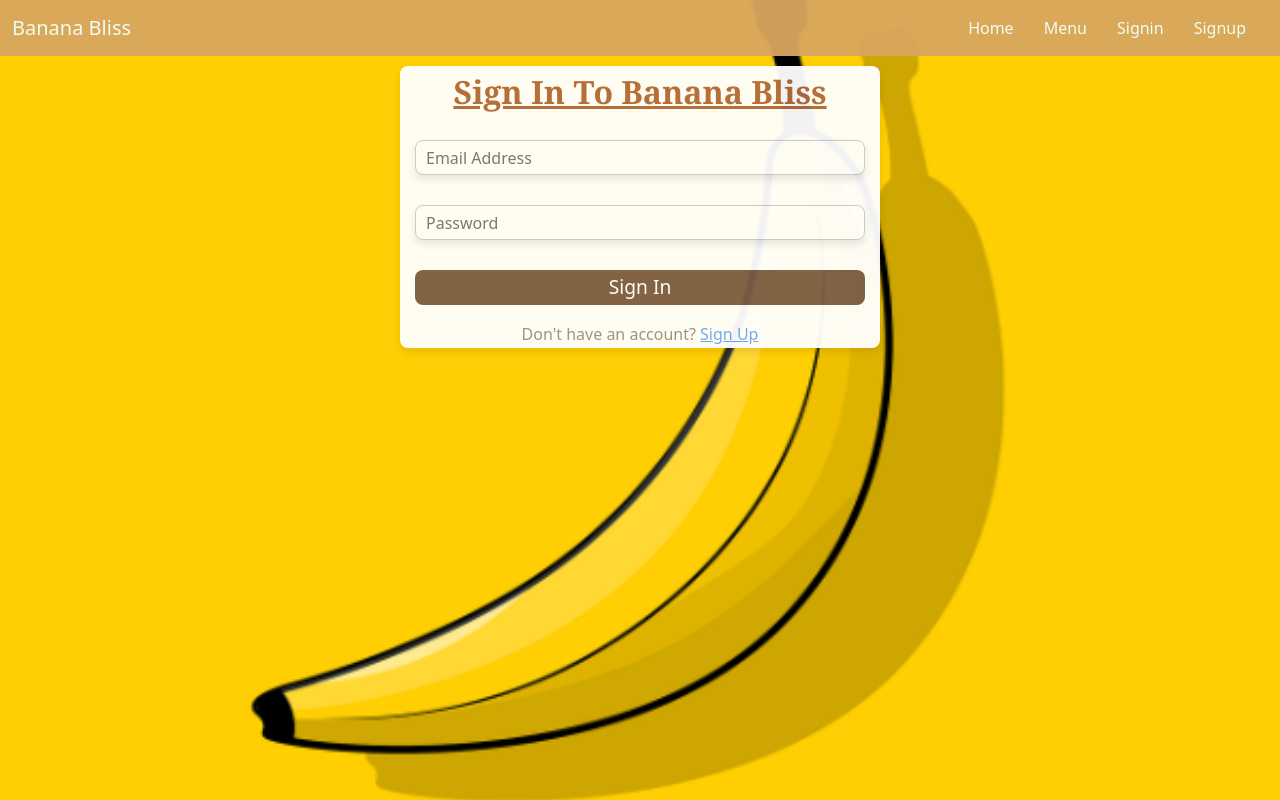
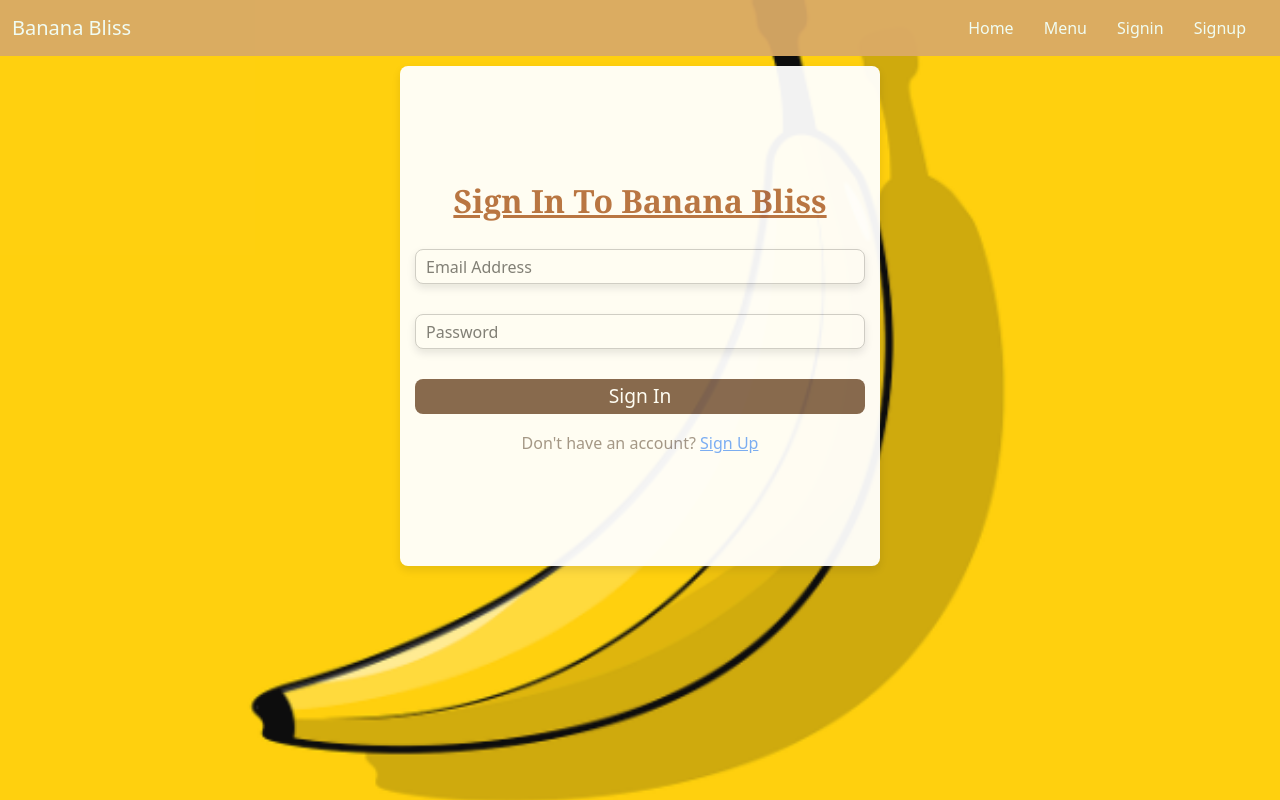
Before and after one commit to Labeodan/BananaBliss-frontend, a React (Vite) app: page /signin in a window 1280 px wide. Built offline with nearby package versions, Linux system fonts and the light colour scheme; no server answers.

Commit message:
created and started styling the checkout page

```diff
--- a/src/App.jsx
+++ b/src/App.jsx
@@ -51,7 +51,7 @@ function App() {
   if (error.code === "token_not_valid") {
     removeToken()
     setUser(null)
-    navigate("/")
+    navigate("/login")
   }
 
   return (
--- a/src/assets/styles/_global.scss
+++ b/src/assets/styles/_global.scss
@@ -4,22 +4,36 @@
     box-sizing: border-box;
 }
 
+::-webkit-scrollbar {
+  width: 10px;
+}
+
+::-webkit-scrollbar-track {
+  background-color:#7c5d48;
+  border-radius: 10px;
+}
+
+::-webkit-scrollbar-thumb {
+  border-radius: 10px;
+  background-color: #ccc;
+}
 
 
-body {
+html,body {
   background-image: url("../images/Screenshot\ 2024-11-18\ at\ 12.47.39.png");
   background-size: cover;
   opacity: 0.95;
   background-color: #d8a65e;
   background-position: center;
-  height: 100vh;
+  height: 100%;
+  scroll-behavior: smooth;
 
 }
 
 
 // }
 #root {
-  min-height: 100vh; // Ensures full viewport height
+  // min-height: 100vh; // Ensures full viewport height
 }
 
 
@@ -56,7 +70,7 @@ p {
   line-height: 28px;
 }
 
-form {
+#form {
   input {
     margin: 15px;
     height: 35px;
@@ -100,7 +114,7 @@ form {
   text-align: center;
   background-color: white;
   box-shadow: 0 4px 8px rgba(0, 0, 0, 0.1);
-  // height: 500px;
+  height: 500px;
 
 
 
--- a/src/pages/Admin/Admin.jsx
+++ b/src/pages/Admin/Admin.jsx
@@ -190,7 +190,7 @@ const Admin = () => {
               <h3>Edit Message</h3>
               <button onClick={closeEditModal}>X</button>
             </div>
-            <form className={styles.formContainer} onSubmit={saveMessage}>
+            <form className={styles.formContainer} id="form" onSubmit={saveMessage}>
               <textarea
                 name="message"
                 defaultValue={selectedOrder.message || ""}
--- a/src/pages/Admin/ProductManager.jsx
+++ b/src/pages/Admin/ProductManager.jsx
@@ -199,7 +199,7 @@ function ProductManager() {
             <h3>Edit Product</h3>
             <button onClick={closeEditModal}>X</button>
           </div>
-          <form className={styles.formContainer} onSubmit={handleEditProduct}>
+          <form className={styles.formContainer} id="form" onSubmit={handleEditProduct}>
             <input
               type="text"
               placeholder="Product Name"
--- a/src/pages/Cart/Cart.module.scss
+++ b/src/pages/Cart/Cart.module.scss
@@ -2,7 +2,7 @@
 /* Body Styling */
 .cartContainer {
     max-width: 1000px;
-    margin: auto;
+    // margin: auto;
     padding: 2rem;
     background-color: #f9f3e9;
     font-family: Arial, sans-serif;
--- a/src/pages/Checkout/Checkout.jsx
+++ b/src/pages/Checkout/Checkout.jsx
@@ -5,10 +5,10 @@ function Checkout() {
     const [ formData, setFormData ] = useState({
         firstname: "",
         lastname: "",
-        mobile: null,
+        mobile: "",
         address: {
             street: "",
-            houseNumber: null,
+            houseNumber: "",
             city: "",
             province: "",
             postalCode: "",
@@ -47,11 +47,10 @@ function Checkout() {
 
 
   return (
-      <div id={styles.checkout_page}>
-          checkout page
-          <div className="form-container">
-          <form action="" method="post" onSubmit={handelFormSubmit}>
-              <label htmlFor="form-heading">Billing Details</label>
+      <div id={styles.checkout_page} className="container-fluid">
+          <div className="form-container container align-items-start">
+          <form action="" method="post" onSubmit={handelFormSubmit} id={styles.checkout_form} className="container-lg d-flex flex-column m-2">
+              <label htmlFor="form-heading" className="mt-2 mb-2">Billing Details</label>
 
               <input
               type="text"
--- a/src/pages/Checkout/Checkout.module.scss
+++ b/src/pages/Checkout/Checkout.module.scss
@@ -1,4 +1,16 @@
 #checkout_page {
+   background-color: white;
+   // background-image: linear-gradient(transparent, white, transparent , white);
+   display: flex;
+   flex-direction: column;
+   width: 100%;
+   height: 100vh;
    font-size: 1.5rem;
-   height: auto !important;
+   div {
+      form {
+         input {
+            margin: 10px 0
+         }
+      }
+   }
 }
--- a/src/pages/Landing/Landing.jsx
+++ b/src/pages/Landing/Landing.jsx
@@ -16,7 +16,7 @@ function Landing({products, loading}) {
 
 
   return (
-    <div>
+    <div className={styles.landing}>
       <header className={styles.banner}>
       <div className={styles.overlay}>
         <h1>Welcome to Banana Bliss</h1>
--- a/src/pages/Signin/Signin.jsx
+++ b/src/pages/Signin/Signin.jsx
@@ -47,7 +47,7 @@ function Signin({ setUser }) {
 
   return (
     <div className="form-container">
-      <form onSubmit={handleSubmit}>
+      <form onSubmit={handleSubmit} id="form">
         <h1>Sign In To Banana Bliss</h1>
         <input
           type="email"
--- a/src/pages/Signup/Signup.jsx
+++ b/src/pages/Signup/Signup.jsx
@@ -78,7 +78,7 @@ function Signup({ setUser }) {
   console.log(errors)
   return (
     <div className="form-container">
-      <form onSubmit={handleSubmit}>
+      <form onSubmit={handleSubmit} id="form">
         <h1>Create an Account</h1>
         <input
           type="email"
```
